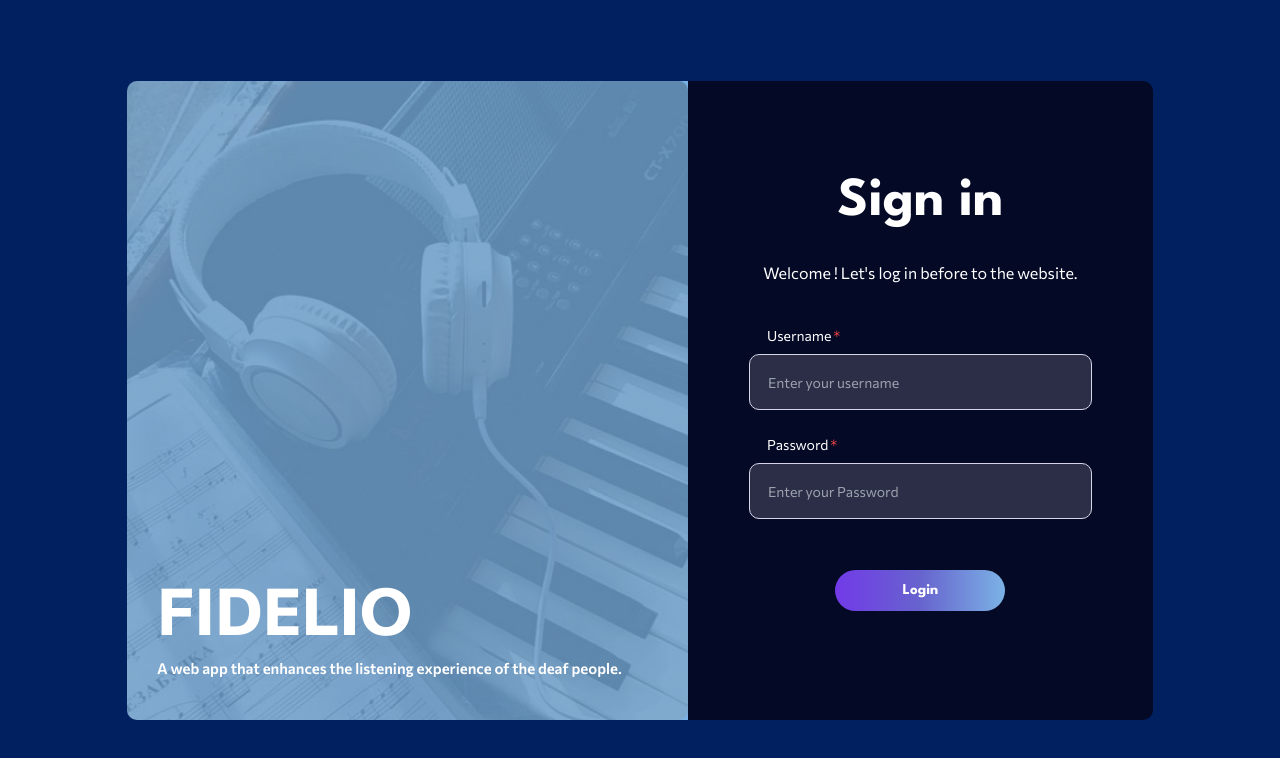
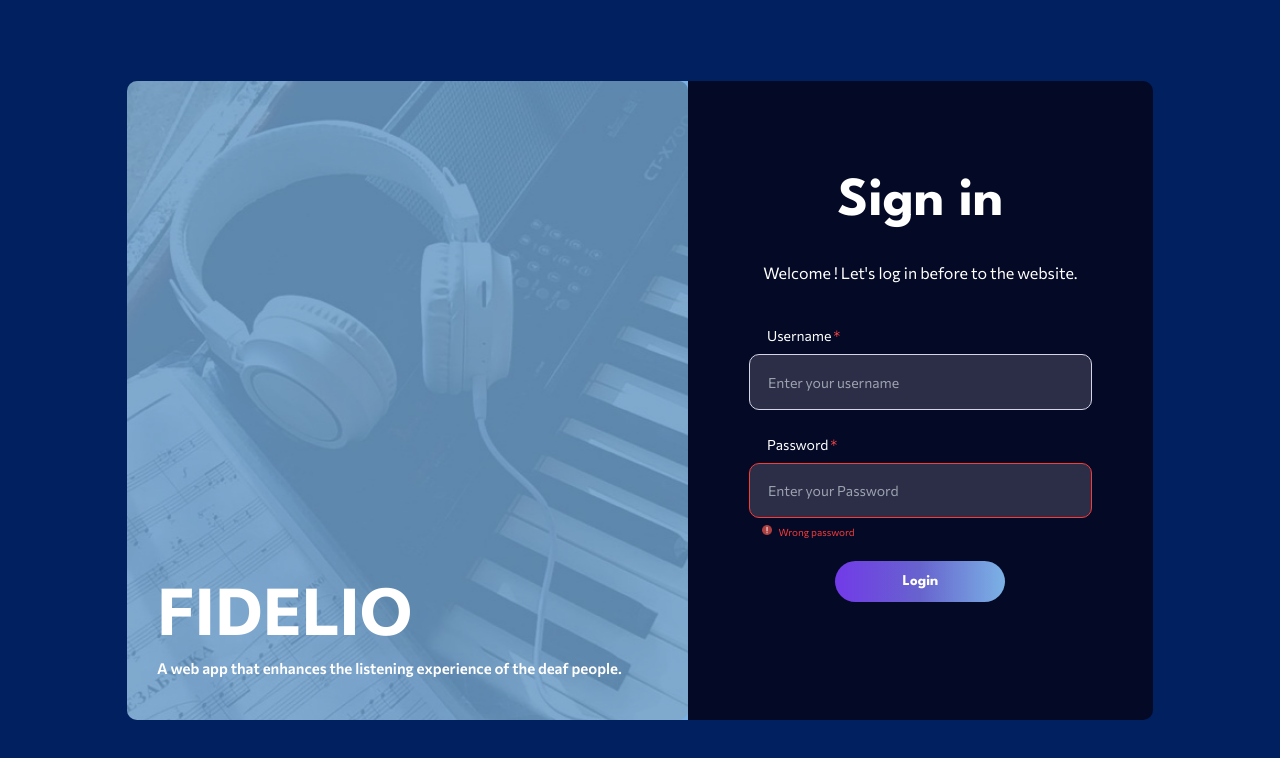
Before and after one commit to nnampp/Fidelio, a Next.js app: page /signin-admin in a window 1280 px wide. Shown: the top 758 px of the page. Built offline with nearby package versions, Linux system fonts and the light colour scheme; what ps-scrollbar-tailwind would draw is missing.

Commit message:
change color&space of botton signin admin and user

```diff
--- a/pages/signin-admin.js
+++ b/pages/signin-admin.js
@@ -2,10 +2,18 @@ import img_register from '../public/img_register.png'
 import Link from 'next/link'
 import { parseCookies } from 'nookies'
 import cookie from 'js-cookie'
+import { useState } from "react"
+import notificationimg from "../public/notificationimg.png"
 
-export default function register() {
-   const cookieuser = parseCookies()
-   const tok = cookieuser.token;
+
+   export default function register() {
+      const cookieuser = parseCookies()
+      const tok = cookieuser.token;
+      const [OpenSearch,setOpenSearch] = useState(0); //for red box
+      const [username , setWarningUsername] = useState(0)
+      const [password ,setWarningPassword] = useState(1)
+      const [warning, setWarning] = useState(0) //for below warning
+
 
    if(tok) {
       history.back();
@@ -40,6 +48,41 @@ export default function register() {
          }
       }
    }
+
+   const showWarningpassword = () => {
+      return (
+         <>
+
+            <div className='flex flex-row gap-[6px] mb-[21px] ml-[-80px]'>
+               <div className='flex flex-col items-center w-full h-full'>
+                  <img src={notificationimg.src} alt="" className="w-[10px] h-[10px] " />
+               </div>
+               <div className='flex flex-col items-center w-full h-full'>
+                  <p className="text-[10px] w-[220px]  font-Commissioner font-normal text-[#FA3939]">Enter a valid username. Please try again.</p>
+               </div>
+            </div>
+
+         </>
+      )
+   }
+   const showWarningusername = () => {
+      return (
+         <>
+             <div className='flex flex-row gap-[6px] mb-[21px] ml-[-80px]'>
+               <div className='flex flex-col items-center w-full h-full'>
+                  <img src={notificationimg.src} alt="" className="w-[10px] h-[10px] " />
+               </div>
+               <div className='flex flex-col items-center w-full h-full'>
+                  <p className="text-[10px] w-[220px]  font-Commissioner font-normal text-[#FA3939]">Wrong password</p>
+               </div>
+            </div>
+         </>
+      )
+   }
+
+
+
+
    return (
       <>
          <div className="bg-[#00205F] w-full h-screen">
@@ -61,15 +104,26 @@ export default function register() {
                            <div className='font-Commissioner font-normal text-[#FFFFFF] mb-[40px]'>Welcome ! Let's log in before to the website.</div>
                            <div className='flex flex-col items-start gap-[8px] mb-[24px]'>
                               <label htmlFor="" className="font-Commissioner text-[14px] font-normal text-[#FFFFFF] ml-[18px] after:content-['*'] after:ml-0.5 after:text-red-500">Username</label>
-                              <input type="text" id="userlogin" name="userlogin" className="bg-[#2C2E47]  w-[343px] h-[56px]  border border-[#D6D5E8] rounded-[10px] pl-[18px] py-[18px] text-[#FFFFFF] font-Commissioner text-[14px] focus:ring-[#7BB2E5] focus:ring focus:text-white focus:outline-none " placeholder="Enter your username" required />
+                              {/*<input type="text" id="userlogin" name="userlogin" className="bg-[#2C2E47]  w-[343px] h-[56px]  border border-[#D6D5E8] rounded-[10px] pl-[18px] py-[18px] text-[#FFFFFF] font-Commissioner text-[14px] focus:ring-[#7BB2E5] focus:ring focus:text-white focus:outline-none " placeholder="Enter your username" required />*/}
+                              <input type="text" id="userlogin" name="userlogin" className={`${username? "border-[#FA3939]" : "border-[#D6D5E8]"} bg-[#2C2E47]  w-[343px] h-[56px]  border  rounded-[10px] pl-[18px] py-[18px] text-[#FFFFFF] font-Commissioner text-[14px] focus:ring-[#5D37AC] focus:ring focus:text-white focus:outline-none `} placeholder="Enter your username" required />
+
+
                               {/* <p class="text-sm text-green-600 font-Commissioner "><span class="font-medium">Well done!</span> Some success messsage.</p> */}
                            </div>
-                           <div className='flex flex-col items-start gap-[8px] mb-[51px]'>
+                           <div className='flex flex-col items-start gap-[8px] mb-[51px] h-[40px]'>
                               <label htmlFor="" className="font-Commissioner text-[14px] font-normal text-[#FFFFFF] ml-[18px] after:content-['*'] after:ml-0.5 after:text-red-500">Password</label>
-                              <input type="password" id="passlogin" name="passlogin" className="bg-[#2C2E47]  w-[343px] h-[56px]  border border-[#D6D5E8] rounded-[10px] pl-[18px] py-[18px] text-[#FFFFFF] font-Commissioner text-[14px] focus:ring-[#7BB2E5] focus:ring focus:text-white focus:outline-none " placeholder="Enter your Password" required />
+                              {/*<input type="password" id="passlogin" name="passlogin" className="bg-[#2C2E47]  w-[343px] h-[56px]  border border-[#D6D5E8] rounded-[10px] pl-[18px] py-[18px] text-[#FFFFFF] font-Commissioner text-[14px] focus:ring-[#7BB2E5] focus:ring focus:text-white focus:outline-none " placeholder="Enter your Password" required />*/}
+
+                              <input type="password" id="passlogin" name="passlogin" className={`${password ? "border-[#FA3939]" : "border-[#D6D5E8]"} bg-[#2C2E47]  w-[343px] h-[56px]  border rounded-[10px] pl-[18px] py-[18px] text-[#FFFFFF] font-Commissioner text-[14px] focus:ring-[#5D37AC] focus:ring focus:text-white focus:outline-none `}  placeholder="Enter your Password" required />
+
                               {/* <p class="text-sm text-green-600 font-Commissioner "><span class="font-medium">Well done!</span> Some success messsage.</p> */}
                            </div>
 
+                           <div className={`${username  ? "hidden" : "" } `}>
+                              {showWarningusername ()}
+                           </div><div className={`${password ? "hidden" : "" } `}>
+                              {showWarningpassword ()}
+                           </div>
 
                            <button type="submit" className="w-[170px] h-[41px] rounded-[50px] text-[15px] text-[#FFFFFF] font-bold font-League_Spartan bg-gradient-to-r from-[#723AE8] via-[#6763CE] to-[#7BB2E5] mb-[44px] focus:ring focus:ring-[#7BB2E5]" >Login</button>
                            {/* <div className="font-League_Spartan text-[#696F79]">I don't have an account? <Link href="/register"><span className="text-[#1565D8]"><u className=' cursor-pointer'>Register</u></span></Link>  </div> */}
--- a/pages/signin.js
+++ b/pages/signin.js
@@ -8,7 +8,7 @@ import notificationimg from "../public/notificationimg.png"
 export default function register() {
    const cookieuser = parseCookies()
    const tok = cookieuser.token;
-   const [OpenSearch,setOpenSearch] = useState(0); //for red box
+   const [OpenSearch,setOpenSearch] = useState(1); //for red box
    const [username , setWarningUsername] = useState(0)
    const [password ,setWarningPassword] = useState(1)
    const [warning, setWarning] = useState(0) //for below warning
@@ -78,7 +78,7 @@ export default function register() {
                   <img src={notificationimg.src} alt="" className="w-[10px] h-[10px] " />
                </div>
                <div className='flex flex-col items-center w-full h-full'>
-                  <p className="text-[10px] w-[220px]  font-Commissioner font-normal text-[#DC1414]">Enter a valid username. Please try again.</p>
+                  <p className="text-[10px] w-[220px]  font-Commissioner font-normal text-[#FA3939]">Enter a valid username. Please try again.</p>
                </div>
             </div>
 
@@ -93,7 +93,7 @@ export default function register() {
                   <img src={notificationimg.src} alt="" className="w-[10px] h-[10px] " />
                </div>
                <div className='flex flex-col items-center w-full h-full'>
-                  <p className="text-[10px] w-[220px]  font-Commissioner font-normal text-[#DC1414]">Wrong password</p>
+                  <p className="text-[10px] w-[220px]  font-Commissioner font-normal text-[#FA3939]">Wrong password</p>
                </div>
             </div>
          </>
@@ -147,9 +147,10 @@ export default function register() {
                            </div><div className={`${password ? "hidden" : "" } `}>
                               {showWarningpassword ()}
                            </div>
-
-                           <button type="submit" className="w-[170px] h-[41px] rounded-[50px] text-[15px] text-[#FFFFFF] font-bold font-League_Spartan bg-gradient-to-r from-[#723AE8] via-[#6763CE] to-[#7BB2E5] mb-[44px] focus:ring focus:ring-[#5D37AC]" >Login</button>
-                           <div className="font-League_Spartan text-[#696F79]">I don't have an account? <Link href="/register"><span className="text-[#1565D8]"><u className=' cursor-pointer'>Register</u></span></Link>  </div>
+                        <div classname = "" >
+                           <button type="submit" className="w-[170px] h-[41px] rounded-[50px] text-[15px] text-[#FFFFFF]  font-bold font-League_Spartan bg-gradient-to-r from-[#723AE8] via-[#6763CE] to-[#7BB2E5] mt-[20px] focus:ring focus:ring-[#5D37AC]" >Login</button>
+                           </div>
+                           <div className="font-League_Spartan text-[#696F79] mt-[35px]">I don't have an account? <Link href="/register"><span className="text-[#1565D8]"><u className=' cursor-pointer'>Register</u></span></Link>  </div>
                         </div>
                         </form>
                      </div>
```
